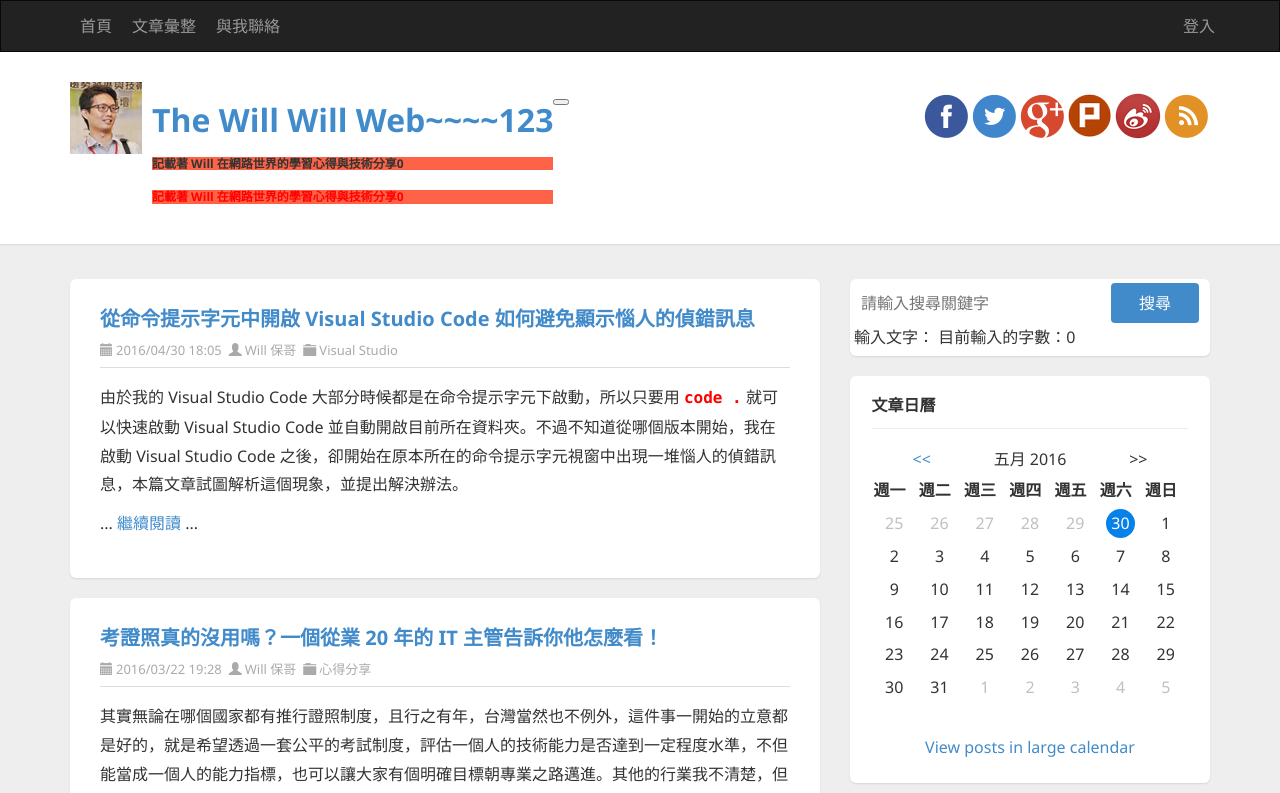
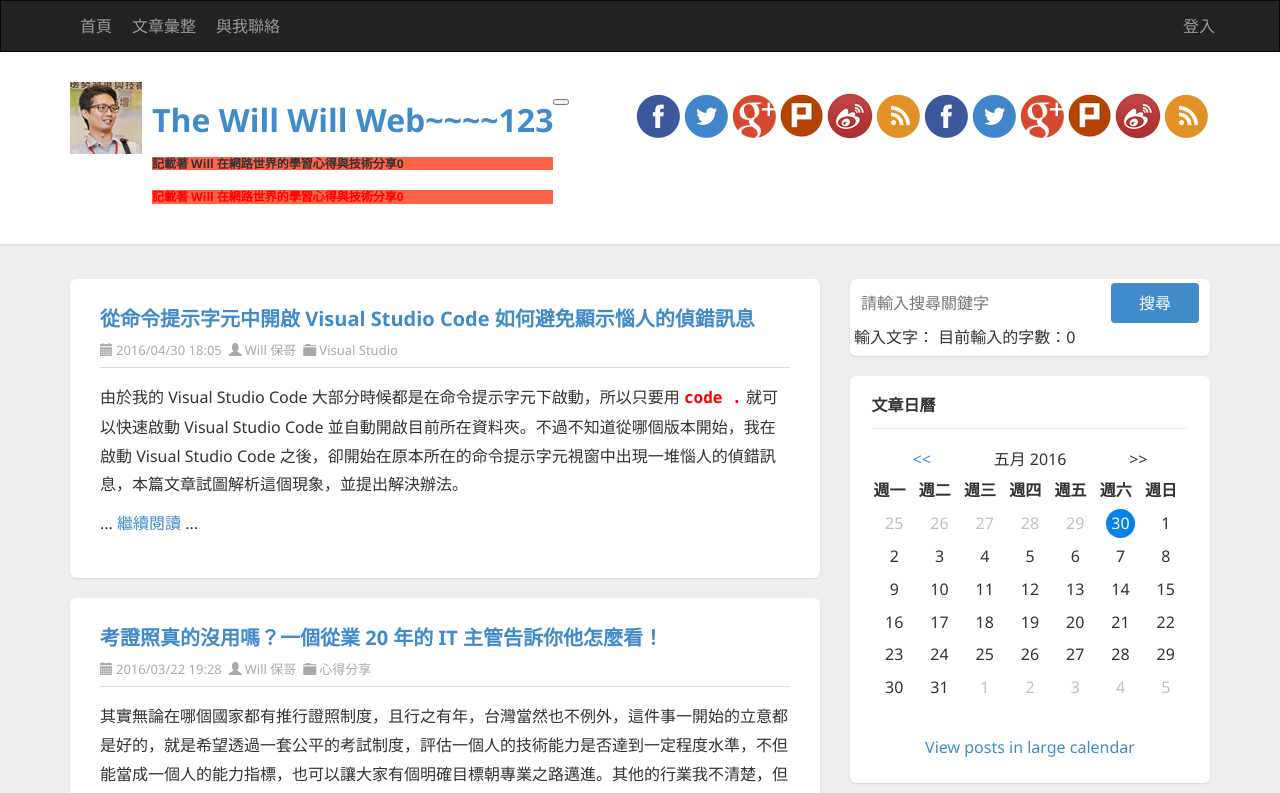
Before and after one commit to dannypc1628/AngularLearn, an Angular app: page / in a window 1280 px wide. Shown: the top 793 px of the page. Built offline with nearby package versions, Linux system fonts and the light colour scheme.

Commit message:
練習結構型指令*ngIf

```diff
--- a/src/app/header/header.component.html
+++ b/src/app/header/header.component.html
@@ -33,11 +33,12 @@
         <h3 [ngStyle]="getStyle()"
         [ngClass]="{'highlight': counter%2==0}">記載著 Will 在網路世界的學習心得與技術分享{{counter}}</h3>
         <h3 [style.color]="'red'" [style.font-size]="(12+counter)+'px'"
-        [class.highlight]="counter%2==0">記載著 Will 在網路世界的學習心得與技術分享{{counter}}</h3>
+        [class.highlight]="counter%2==0"
+        (mouseover)="showIcon=false" (mouseleave)="showIcon=true">記載著 Will 在網路世界的學習心得與技術分享{{counter}}</h3>
       </div>
 
-      <app-social-icons></app-social-icons>
-
+      <app-social-icons *ngIf="counter%2==0" ></app-social-icons>
+      <app-social-icons *ngIf="showIcon"></app-social-icons>
     </div>
   </div>
 </header>
--- a/src/app/header/header.component.ts
+++ b/src/app/header/header.component.ts
@@ -10,6 +10,7 @@ export class HeaderComponent implements OnInit {
   url = 'http://blog.miniasp.com/';
   logourl = '/assets/images/logo.png';
   counter = 0;
+  showIcon = true;
   constructor() {
 
   }
```
